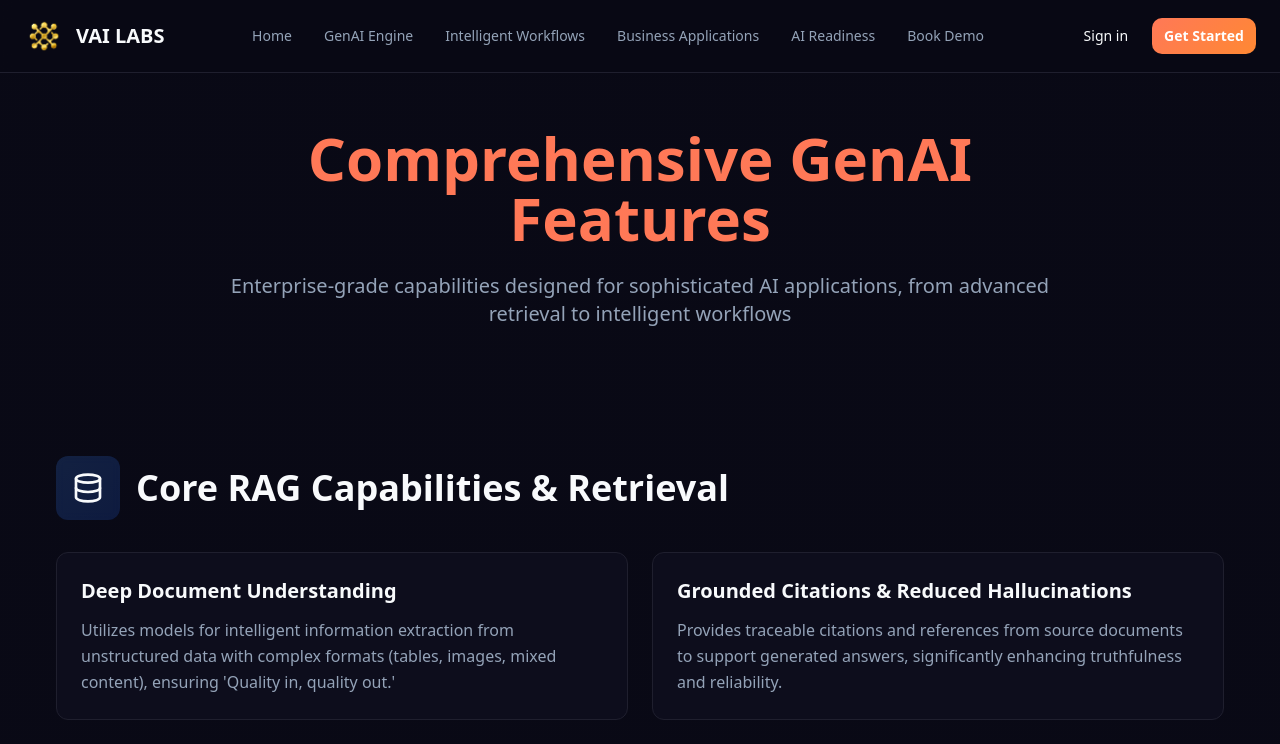
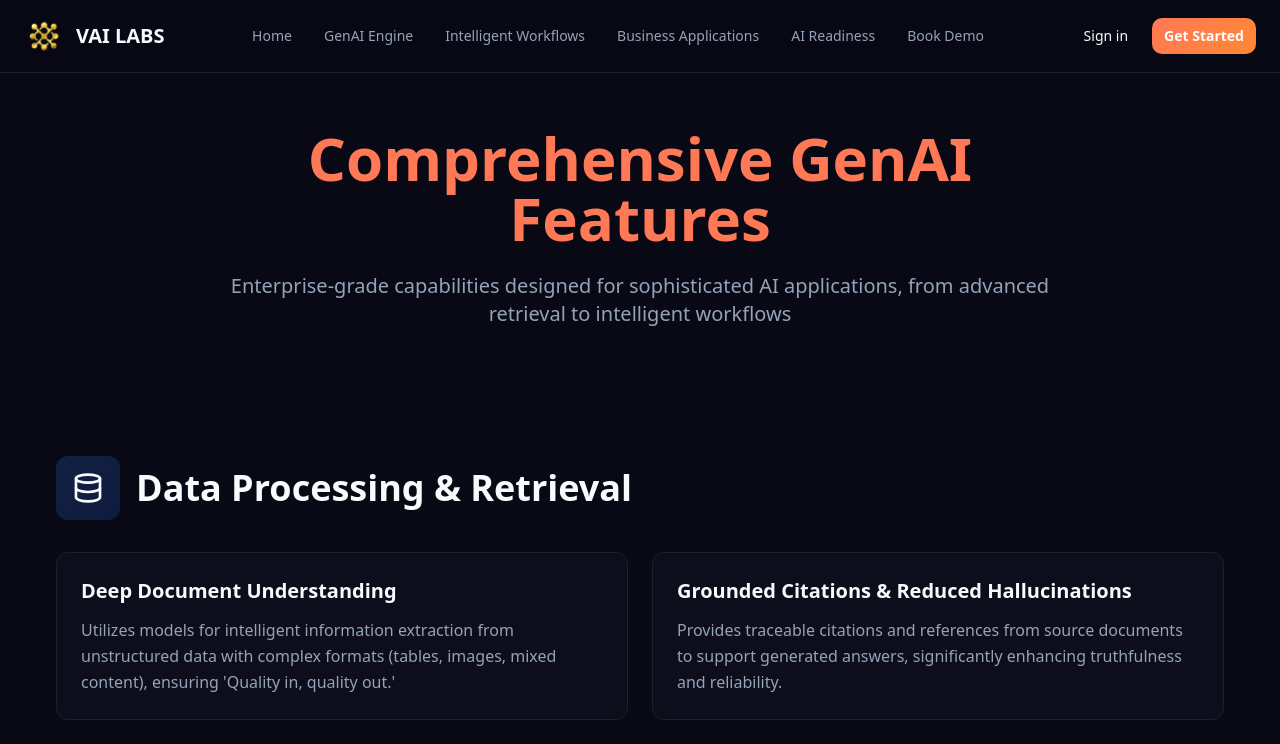
Before and after one commit to VaikaryaTech/vai-labs, a React (Vite) app: page /features in a window 1280 px wide. Shown: the top 744 px of the page. Built offline with nearby package versions, Linux system fonts and the light colour scheme; the HTML template or start-up script is replaced by a standard one.

Commit message:
Refactor: Rename Features section

```diff
--- a/src/pages/Features.tsx
+++ b/src/pages/Features.tsx
@@ -6,7 +6,7 @@ export default function Features() {
   const featureCategories = [
     {
       icon: Database,
-      title: "Core RAG Capabilities & Retrieval",
+      title: "Data Processing & Retrieval",
       color: "from-blue-500/20 to-blue-600/20",
       features: [
         {
```
